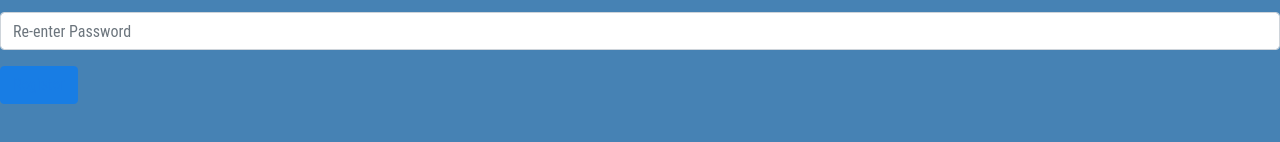
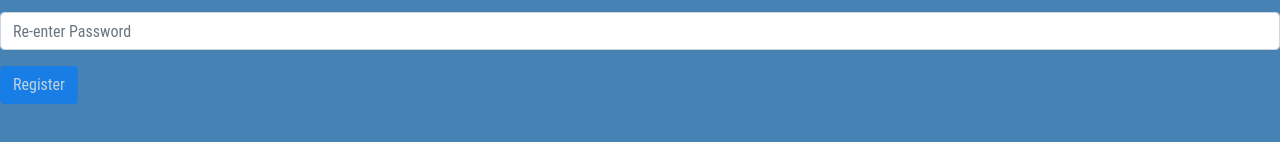
Before and after one commit to ZacLinz/client-2, a React (Create React App) app: page /register in a window 1280 px wide. Shown: the part 442-584 px from the top of the page. Built offline with nearby package versions, Linux system fonts and the light colour scheme.

Commit message:
update buttons

```diff
--- a/src/components/profile-view/profile-view.jsx
+++ b/src/components/profile-view/profile-view.jsx
@@ -203,8 +203,6 @@ export class ProfileView extends React.Component {
             />
           </Form.Group>
           <Button
-            variant="primary"
-            type="submit"
             className="submit"
             onClick={() => this.handleUpdate(token)}
             disabled={!this.state.username || !this.state.password || this.state.password !== this.state.confirmPassword}
--- a/src/components/registration-view/registration-view.jsx
+++ b/src/components/registration-view/registration-view.jsx
@@ -27,6 +27,7 @@ export function RegistrationView(props) {
     .then(response =>{
       const data = response.data;
       console.log(data);
+      window.open('/');
     })
     .catch(e => {
       console.log('error registering the user')
@@ -55,9 +56,9 @@ export function RegistrationView(props) {
     <Form.Label>Confirm Password</Form.Label>
     <Form.Control type="password" value={confirmPassword} onChange={e => setConfirmPassword(e.target.value)} placeholder="Re-enter Password" />
   </Form.Group>
-  <Button variant="primary" type="submit" onClick={handleSubmit}
+  <Button className="submit" onClick={handleSubmit}
   disabled={!username || !email || !password.includes(confirmPassword) || password !== confirmPassword}>
-    <a href="http://my-movie-app-108.herokuapp.com"> Register </a>
+    Register
   </Button>
 </Form>
   );
```
